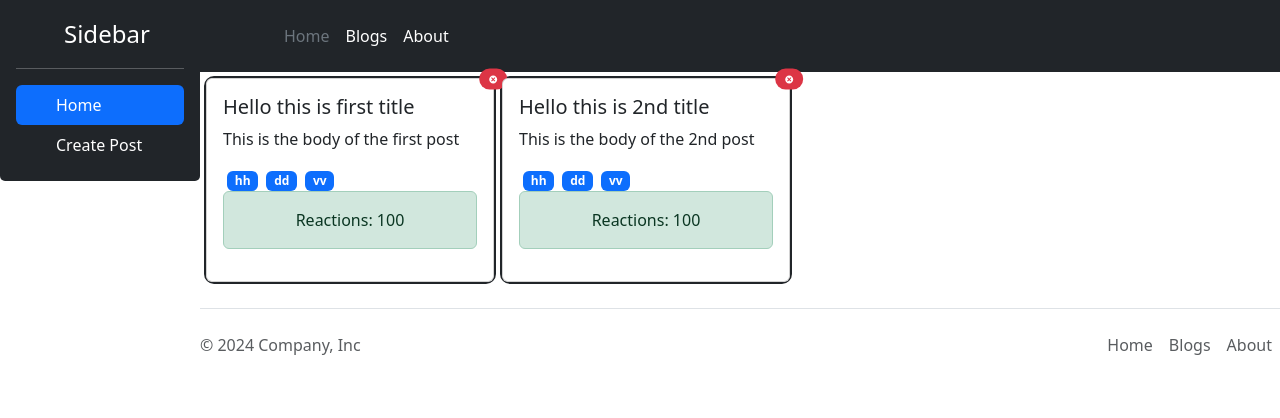
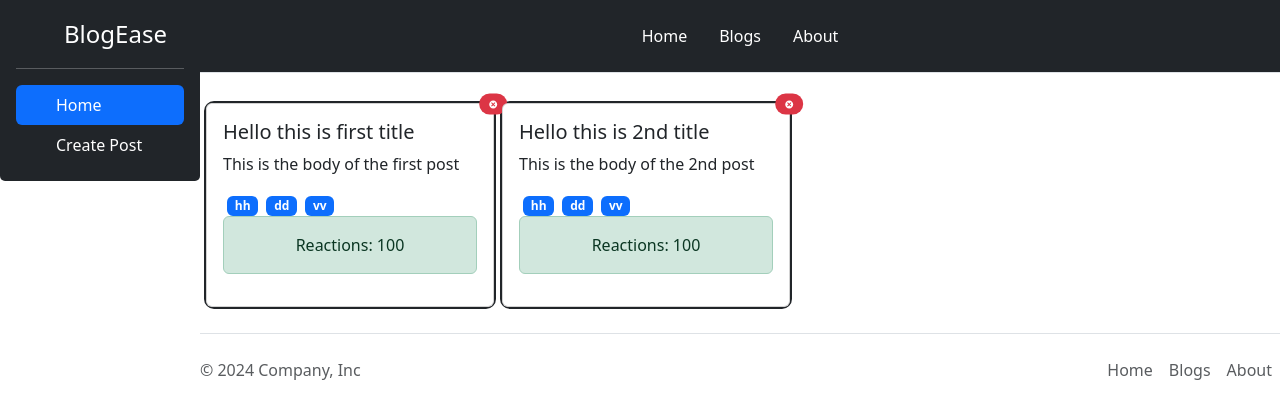
Before and after one commit to iamasadshah/simple-blog-app-UI, a React app: page / in a window 1280 px wide. Shown: the top 418 px of the page. Built offline with nearby package versions, Linux system fonts and the light colour scheme; the HTML template or start-up script is replaced by a standard one.

Commit message:
header modified

```diff
--- a/src/component/Head.jsx
+++ b/src/component/Head.jsx
@@ -3,43 +3,24 @@ import React from "react";
 const Head = () => {
   return (
     <>
-      <header className="p-3 text-bg-dark">
-        <div className="container">
-          <div className="d-flex flex-wrap align-items-center justify-content-center justify-content-lg-start">
-            <a
-              href="/"
-              className="d-flex align-items-center mb-2 mb-lg-0 text-white text-decoration-none"
-            >
-              <svg
-                className="bi me-2"
-                width="40"
-                height="32"
-                role="img"
-                aria-label="Bootstrap"
-              >
-                <use xlinkHref="#bootstrap"></use>
-              </svg>
-            </a>
-
-            <ul className="nav col-12 col-lg-auto me-lg-auto mb-2 justify-content-center mb-md-0">
-              <li>
-                <a href="#" className="nav-link px-2 text-secondary">
+      <header class="d-flex flex-wrap bg-dark  justify-content-center py-3 mb-4 border-bottom">
+        <ul class="nav nav-pills ">
+          <li class="nav-item">
+            <a href="#" class="nav-link text-white">
               Home
             </a>
           </li>
-              <li>
-                <a href="blogs" className="nav-link px-2 text-white">
+          <li class="nav-item">
+            <a href="#" class="nav-link text-white">
               Blogs
             </a>
           </li>
-              <li>
-                <a href="#" className="nav-link px-2 text-white">
+          <li class="nav-item">
+            <a href="#" class="nav-link text-white">
               About
             </a>
           </li>
         </ul>
-          </div>
-        </div>
       </header>
     </>
   );
--- a/src/component/Side.jsx
+++ b/src/component/Side.jsx
@@ -14,7 +14,7 @@ const Sidebar = ({ selectedTab, setSelectedTab }) => {
           <svg className="bi pe-none me-2" width="40" height="32">
             <use xlinkHref="#bootstrap"></use>
           </svg>
-          <span className="fs-4">Sidebar</span>
+          <span className="fs-4">BlogEase</span>
         </a>
         <hr />
         <ul className="nav nav-pills flex-column mb-auto">
```
Lines whose indentation alone changed are shown as unchanged.
